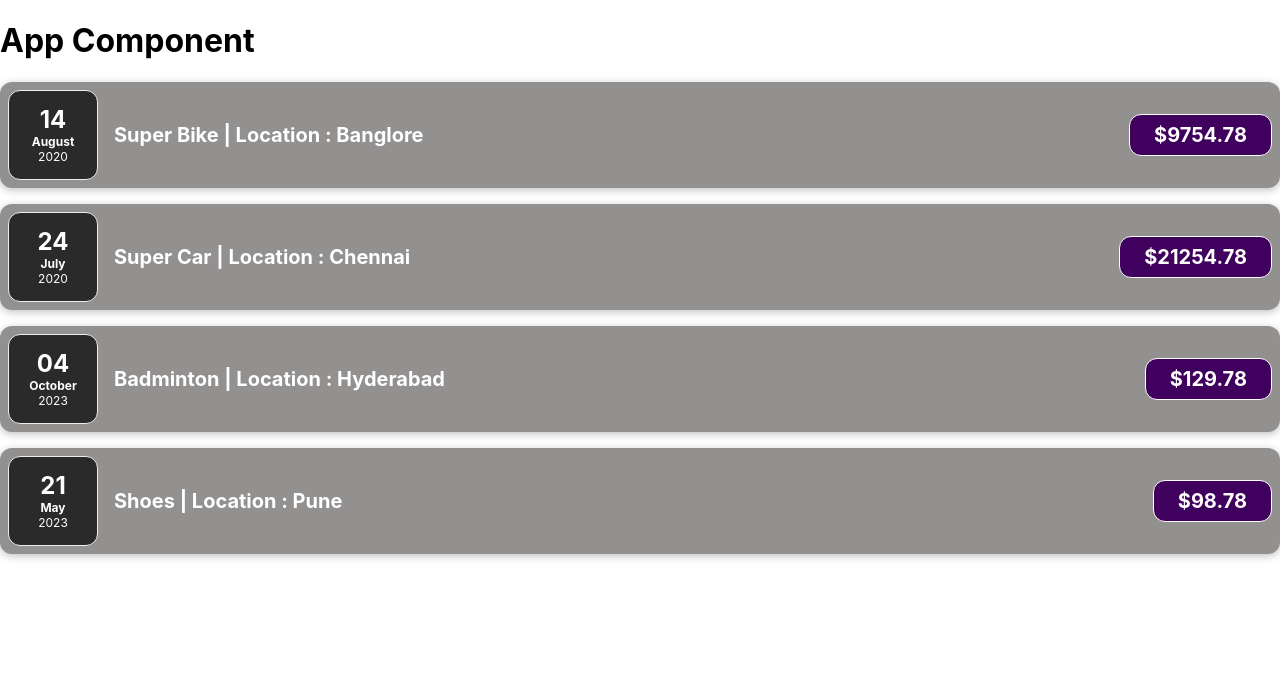
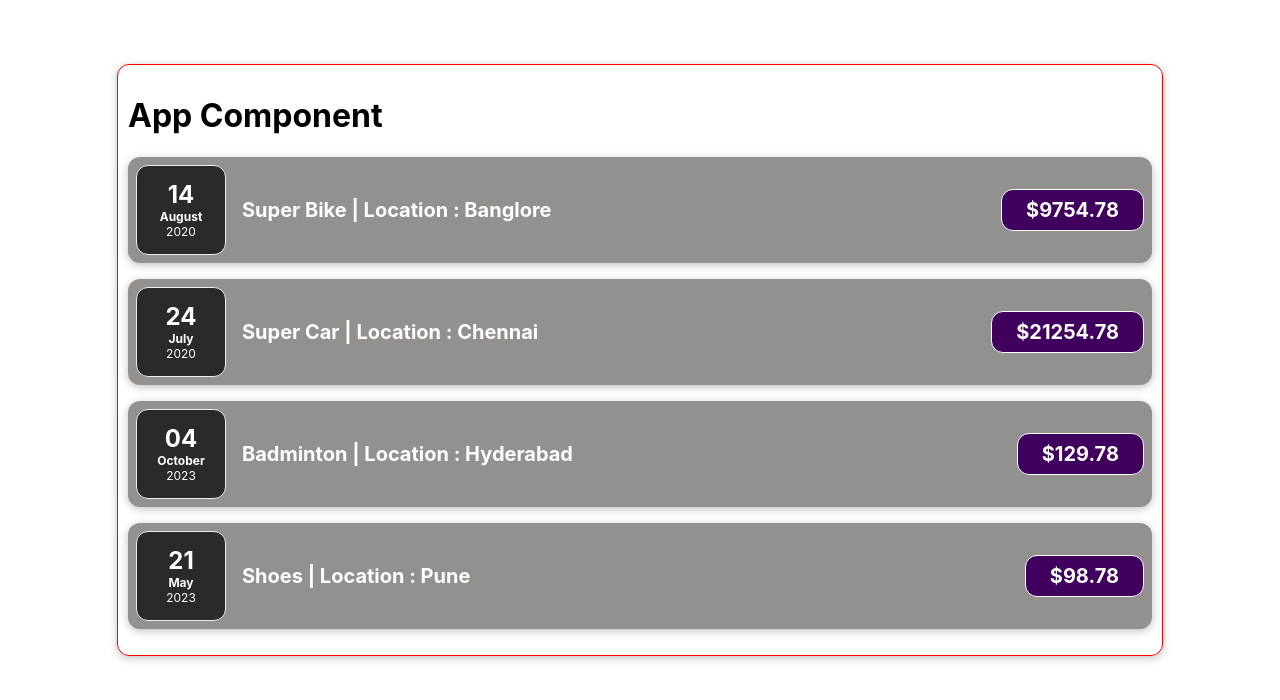
Before and after one commit to Lakshya000007/React_Expense_Tracker_Project, a React (Create React App) app: page / in a window 1280 px wide. Shown: the top 700 px of the page. Built offline with nearby package versions, Linux system fonts and the light colour scheme.

Commit message:
Organising Components FIles and finishing

```diff
--- a/src/App.js
+++ b/src/App.js
@@ -1,5 +1,6 @@
 //import "./App.css";
-import ExpenseItem from "./components/ExpenseItem";
+import ExpenseItem from "./components/Expenses/ExpenseItem";
+import Card from "./components/UI/Card";
 
 function App() {
   const expenses = [
@@ -34,7 +35,7 @@ function App() {
   ];
 
   return (
-    <div className="App">
+    <Card>
       <h1>App Component</h1>
       {expenses.map((expense) => {
         return (
@@ -46,7 +47,7 @@ function App() {
           />
         );
       })}
-    </div>
+    </Card>
   );
 }
 
--- /dev/null
+++ b/src/components/UI/Card.css
@@ -0,0 +1,9 @@
+.card {
+  max-width: 80%;
+  max-height: 80%;
+  margin: 5% auto;
+  border: 1px solid red;
+  padding: 10px;
+  border-radius: 12px;
+  box-shadow: 0 2px 8px rgba(0, 0, 0, 0.25);
+}
--- /dev/null
+++ b/src/components/UI/Card.js
@@ -0,0 +1,8 @@
+import "./Card.css";
+
+const Card = (props) => {
+  const classes = "card";
+  return <div className={classes}>{props.children}</div>;
+};
+
+export default Card;
```
Also changed, not shown: src/components/Expenses/ExpenseDate.css (renamed from src/components/ExpenseDate.css), src/components/Expenses/ExpenseDate.js (renamed from src/components/ExpenseDate.js), src/components/Expenses/ExpenseDetails.css (renamed from src/components/ExpenseDetails.css), src/components/Expenses/ExpenseDetails.js (renamed from src/components/ExpenseDetails.js), src/components/Expenses/ExpenseItem.css (renamed from src/components/ExpenseItem.css), src/components/Expenses/ExpenseItem.js (renamed from src/components/ExpenseItem.js).
